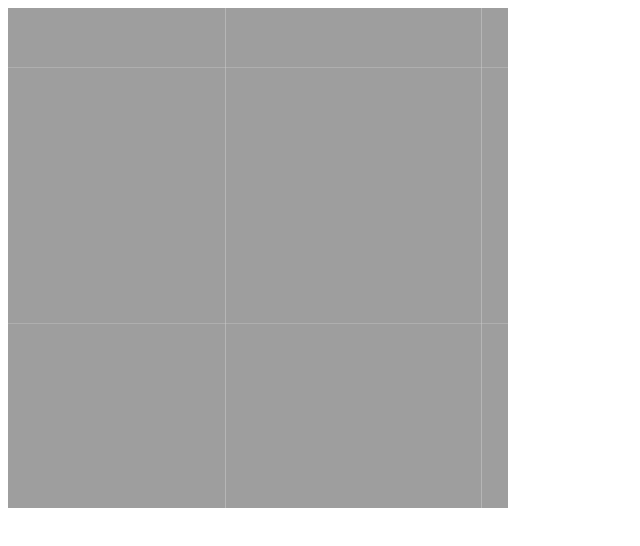
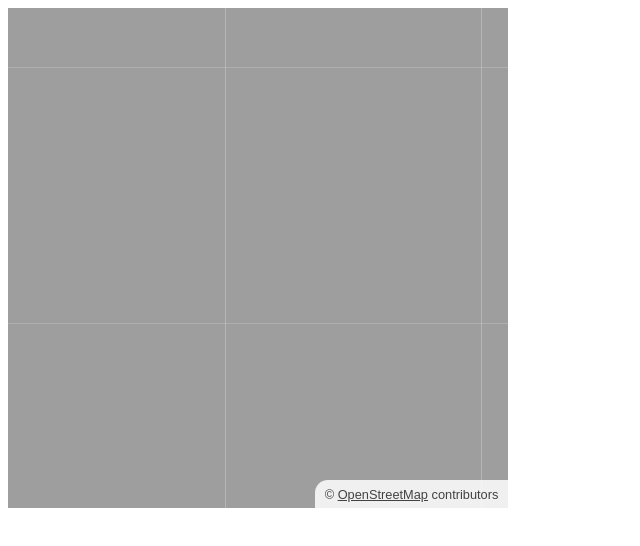
Before and after one commit to pcmill/tinymaps, a website built with Vite: page index.html in a window 1280 px wide. Shown: the whole page, without its empty margins (0-640 px from the left). Built offline with nearby package versions, Linux system fonts and the light colour scheme.

Commit message:
Add way to add attribution

```diff
--- a/src/code/Map.ts
+++ b/src/code/Map.ts
@@ -78,6 +78,14 @@ export class Map {
         return this._mapBounds;
     }
 
+    addAttribution(html: string) {
+        const attribution = document.createElement("div");
+        attribution.classList.add("attribution");
+        attribution.innerHTML = html;
+
+        this._element.appendChild(attribution);
+    }
+
     private calculateResolution(): number {
         // Define constants
         const tileSize = 256;
@@ -117,14 +125,10 @@ export class Map {
         return (degrees * Math.PI) / 180;
     }
 
-    worldCoordinatesToPixelCoordinates(worldCoordinates: Point): Point {
+    pointToPixel(worldCoordinates: Point): Point {
         // Convert the map bounds to world coordinates
         const topLeftWorld = this._mapBounds.topLeft;
         const bottomRightWorld = this._mapBounds.bottomRight;
-
-        if (!topLeftWorld || !bottomRightWorld) {
-            throw new Error("Map bounds are not set");
-        }
 
         // Calculate the scales based on the map canvas size and the converted world bounds
         const scaleX = this._width / (bottomRightWorld.x - topLeftWorld.x);
@@ -134,8 +138,6 @@ export class Map {
         const pixelX = (worldCoordinates.x - topLeftWorld.x) * scaleX;
         const pixelY = (topLeftWorld.y - worldCoordinates.y) * scaleY;
 
-        console.log(pixelX, pixelY);
-
         return new Point(pixelX, pixelY);
     }
 }
--- a/src/code/layers/Layer.ts
+++ b/src/code/layers/Layer.ts
@@ -24,6 +24,8 @@ export class Layer {
     }
 
     setMap(map: Map) {
+        if (!map) throw new Error('Map is required');
+
         this.map = map;
 
         this.canvas = document.createElement('canvas');
--- a/src/code/layers/TileLayer.ts
+++ b/src/code/layers/TileLayer.ts
@@ -5,17 +5,25 @@ import { LatLon } from "../LatLon";
 
 export class TileLayer extends Layer {
     tileUrl: string;
+    attribution: string;
 
     constructor(tileLayerOptions: TileLayerOptions) {
         super(tileLayerOptions.id);
 
         this.tileUrl = tileLayerOptions.tileUrl;
+        this.attribution = tileLayerOptions.attribution || "";
     }
 
     setMap(map: Map) {
         super.setMap(map);
 
-        this.drawTiles();
+        if (this.map) {
+            this.drawTiles();
+
+            if (this.attribution) {
+                this.map.addAttribution(this.attribution);
+            }
+        }
     }
 
     private drawTiles() {
@@ -77,7 +85,7 @@ export class TileLayer extends Layer {
             const tileLat = this.tileToLat(y);
             const latlon = new LatLon(tileLat, tileLon);
 
-            const coordinates = this.map.worldCoordinatesToPixelCoordinates(this.map._projection.project(latlon));
+            const coordinates = this.map.pointToPixel(this.map._projection.project(latlon));
 
             this.canvasContext.drawImage(img, coordinates.x, coordinates.y, tileSize, tileSize);
         };
--- a/src/main.ts
+++ b/src/main.ts
@@ -13,6 +13,7 @@
 const tilelayer = new TileLayer({
   id: 'tiles',
   tileUrl: 'https://tile.openstreetmap.org/{z}/{x}/{y}.png',
+  attribution: '© <a href="https://openstreetmap.org">OpenStreetMap</a> contributors',
 });
 
 map.add(tilelayer);
--- a/src/models/TileLayerOptions.ts
+++ b/src/models/TileLayerOptions.ts
@@ -1,4 +1,5 @@
 export type TileLayerOptions = {
     id: string;
     tileUrl: string;
+    attribution?: string;
 }
--- a/src/style.css
+++ b/src/style.css
@@ -3,4 +3,22 @@
     height: 500px;
     background-color: #ccc;
     overflow: hidden;
+    position: relative;
 }
+
+.attribution {
+    position: absolute;
+    bottom: 0;
+    right: 0;
+    padding: .4rem .6rem;
+    font-family: sans-serif;
+    font-size: .8rem;
+    background-color: white;
+    color: #333;
+    border-radius: .8rem 0 0 0;
+    opacity: .85;
+}
+
+.attribution a {
+    color: #333;
+}
```
